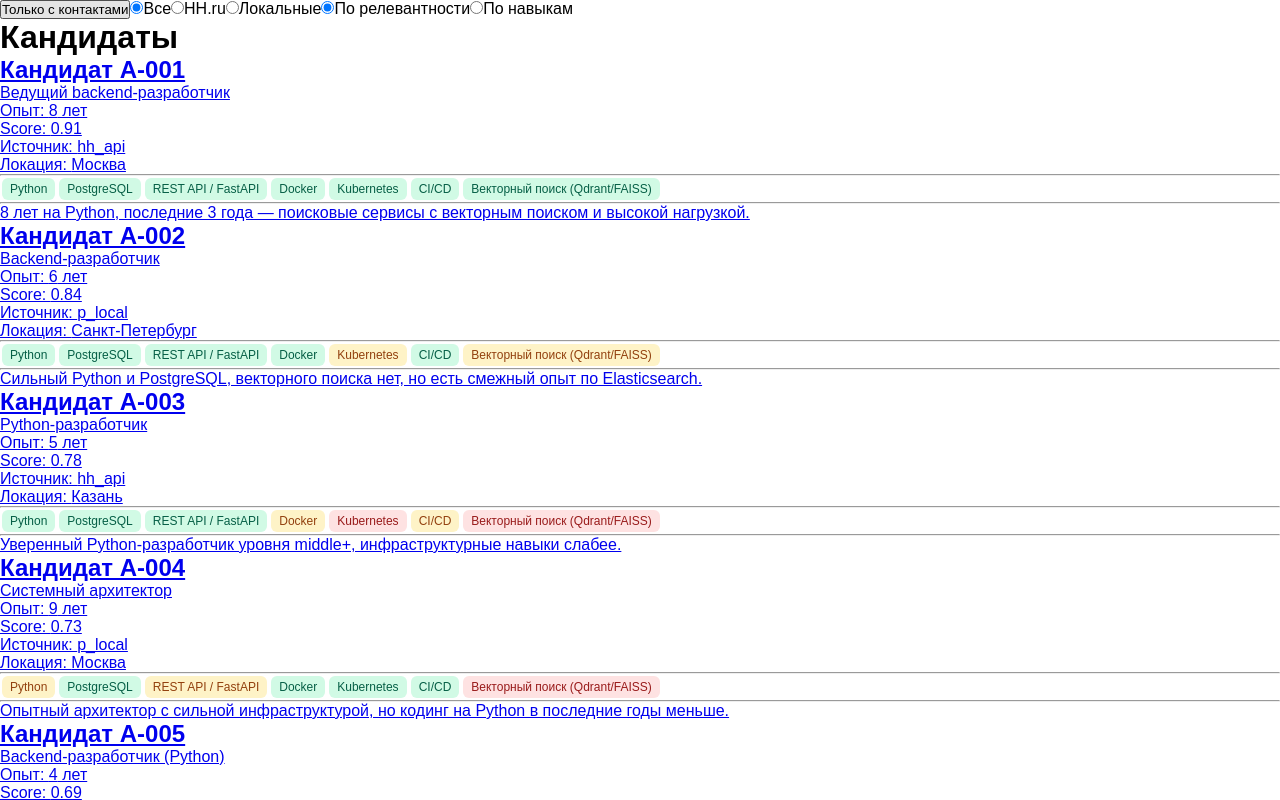
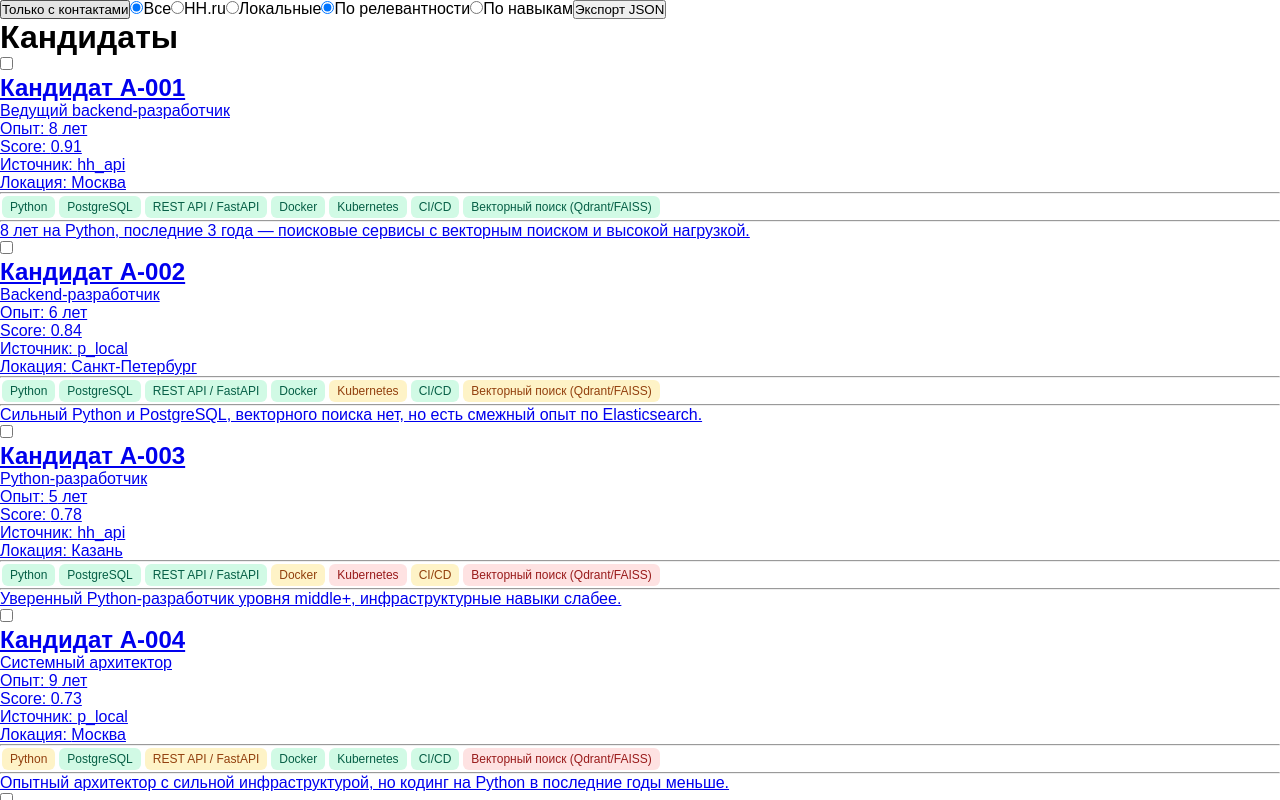
Before and after one commit to phantom099/recruiter, a React (Vite) app: page / in a window 1280 px wide. Shown: the top 800 px of the page. Built offline with nearby package versions, Linux system fonts and the light colour scheme.

Commit message:
JSON export added

```diff
--- a/src/components/CandidateCard.tsx
+++ b/src/components/CandidateCard.tsx
@@ -4,11 +4,19 @@ import SkillBadge from './SkillBadge';
 
 type CandidateCardProps = {
   candidate: Candidate;
+  selected: boolean;
+  onToggle: () => void;
 };
 
-function CandidateCard({ candidate }: CandidateCardProps) {
+function CandidateCard({ candidate, selected, onToggle }: CandidateCardProps) {
   return (
     <Link to={`/candidate/${candidate.id}`} className="card">
+        <input
+        type="checkbox"
+        checked={selected}
+        onChange={onToggle}
+        onClick={(e) => e.stopPropagation()}
+        />
       <h2>{candidate.display_name}</h2>
       <p>{candidate.current_title}</p>
 
--- a/src/pages/CandidatesPage.tsx
+++ b/src/pages/CandidatesPage.tsx
@@ -7,13 +7,40 @@ function CandidatesPage() {
   const [candidates, setCandidates] = useState<Candidate[]>([]);
   const [loading, setLoading] = useState(true);
   const [error, setError] = useState<string | null>(null);
-
   const [showOnlyWithContact, setShowOnlyWithContact] = useState(false);
   const [sourceFilter, setSourceFilter] =
     useState<'hh_api' | 'p_local' | 'all'>('all');
-
   const [sortBy, setSortBy] =
     useState<'relevance_score' | 'found_skills'>('relevance_score');
+  const [selectedCandidates, setSelectedCandidates] = useState<string[]>([]);
+
+  const exportSelectedCandidates = () => {
+    const selected = candidates.filter(candidate =>
+      selectedCandidates.includes(candidate.id)
+    );
+
+    const blob = new Blob(
+      [JSON.stringify(selected, null, 2)],
+      { type: 'application/json' }
+    );
+
+    const url = URL.createObjectURL(blob);
+
+    const a = document.createElement('a');
+    a.href = url;
+    a.download = 'selected-candidates.json';
+
+    a.click();
+
+    URL.revokeObjectURL(url);  };
+
+  const toggleCandidate = (id: string) => {
+    setSelectedCandidates(prev =>
+      prev.includes(id)
+        ? prev.filter(candidateId => candidateId !== id)
+        : [...prev, id]
+    );
+  };
 
   useEffect(() => {
     const fetchData = async () => {
@@ -117,6 +144,9 @@ function CandidatesPage() {
         />
         По навыкам
       </label>
+      <button onClick={exportSelectedCandidates}>
+        Экспорт JSON
+      </button>
 
       <h1>Кандидаты</h1>
 
@@ -124,6 +154,8 @@ function CandidatesPage() {
         <CandidateCard
           key={candidate.id}
           candidate={candidate}
+          selected={selectedCandidates.includes(candidate.id)}
+          onToggle={() => toggleCandidate(candidate.id)}
         />
       ))}
     </div>
```
